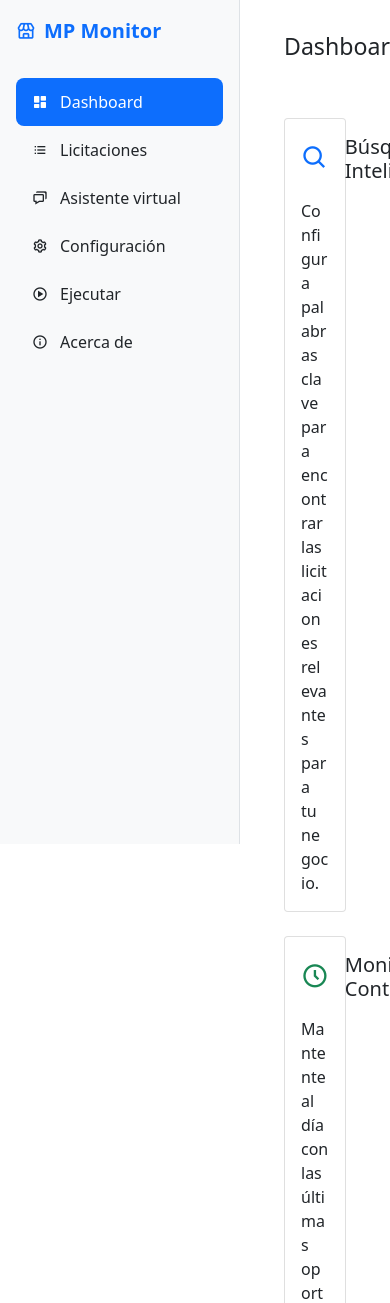
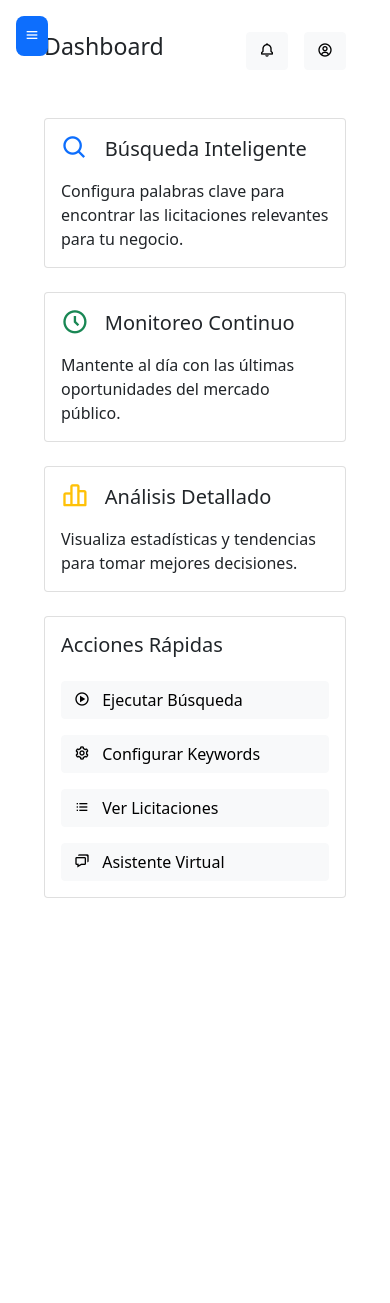
Before and after one commit to jorgeortizfuentes/mercadopublico-monitoring, a FastAPI app: page / in a window 390 px wide; the page is wider, and only the part inside the window is pictured. Shown: the top 1303 px of that part. After the commit the page ends 898 px from the top of that part, so only its background shows below. Run offline with FastAPI, Linux system fonts and the light colour scheme; some libraries are stand-ins or nearby versions.

Commit message:
feat: Add responsive sidebar with mobile toggle functionality

```diff
--- a/app/static/css/styles.css
+++ b/app/static/css/styles.css
@@ -23,6 +23,38 @@ body {
     border-right: 1px solid var(--border-color);
     padding: 1rem;
     transition: all 0.3s ease;
+    z-index: 1000;
+}
+
+@media (max-width: 768px) {
+    .sidebar {
+        transform: translateX(-100%);
+    }
+    .sidebar.active {
+        transform: translateX(0);
+    }
+    .main-content {
+        margin-left: 0 !important;
+    }
+}
+
+.sidebar-toggle {
+    display: none;
+    position: fixed;
+    top: 1rem;
+    left: 1rem;
+    z-index: 1001;
+    background: var(--primary-color);
+    color: white;
+    border: none;
+    padding: 0.5rem;
+    border-radius: 0.5rem;
+}
+
+@media (max-width: 768px) {
+    .sidebar-toggle {
+        display: block;
+    }
 }
 
 .sidebar .logo {
--- a/app/static/js/main.js
+++ b/app/static/js/main.js
@@ -73,4 +73,23 @@ document.addEventListener('DOMContentLoaded', function() {
     popoverTriggerList.map(function (popoverTriggerEl) {
         return new bootstrap.Popover(popoverTriggerEl);
     });
+
+    // Sidebar Toggle Functionality
+    const sidebarToggle = document.getElementById('sidebarToggle');
+    const sidebar = document.getElementById('sidebar');
+
+    if (sidebarToggle && sidebar) {
+        sidebarToggle.addEventListener('click', () => {
+            sidebar.classList.toggle('active');
+        });
+
+        // Close sidebar when clicking outside on mobile
+        document.addEventListener('click', (e) => {
+            if (window.innerWidth <= 768) {
+                if (!sidebar.contains(e.target) && !sidebarToggle.contains(e.target)) {
+                    sidebar.classList.remove('active');
+                }
+            }
+        });
+    }
 });
--- a/app/templates/base.html
+++ b/app/templates/base.html
@@ -12,8 +12,13 @@
     <link href="{{ url_for('static', path='/css/styles.css') }}" rel="stylesheet">
 </head>
 <body>
+    <!-- Sidebar Toggle Button -->
+    <button class="sidebar-toggle" id="sidebarToggle">
+        <i class='bx bx-menu'></i>
+    </button>
+
     <!-- Sidebar -->
-    <nav class="sidebar">
+    <nav class="sidebar" id="sidebar">
         <div class="logo">
             <i class='bx bx-store'></i>
             MP Monitor
```
